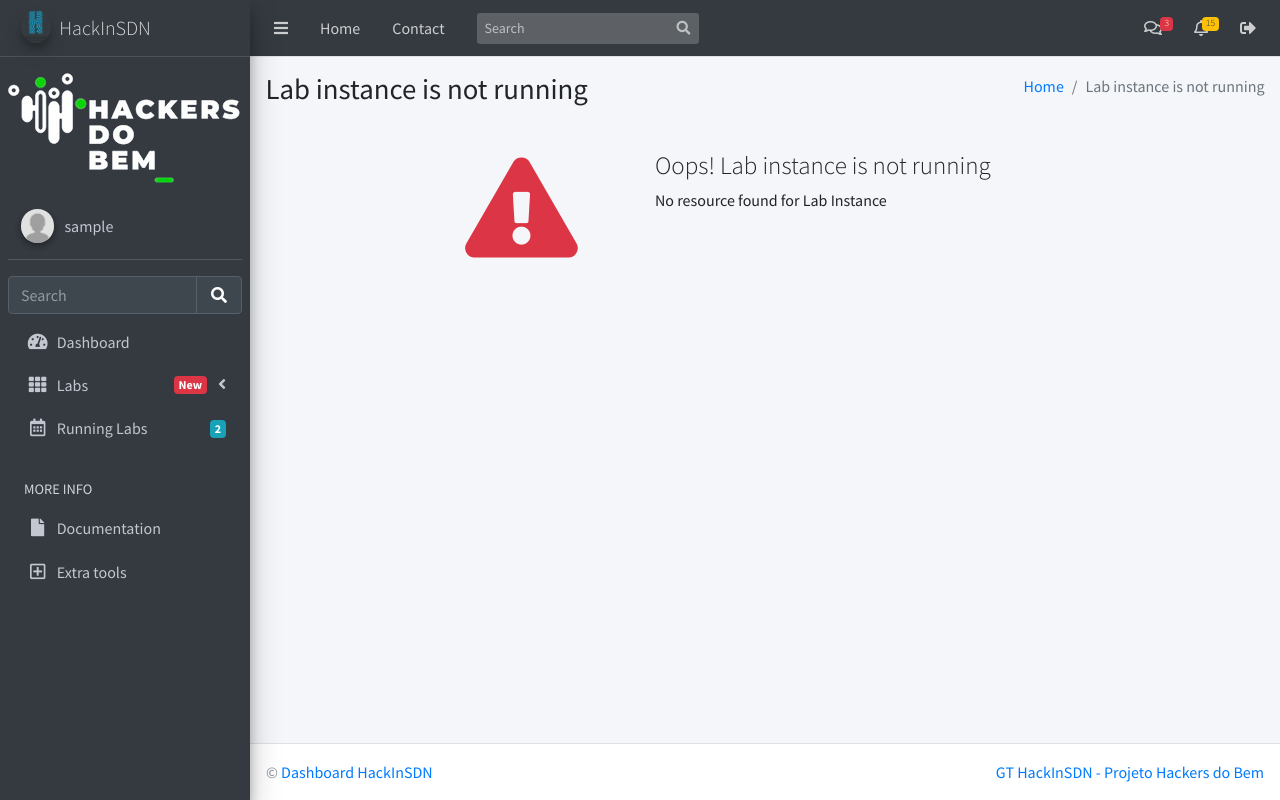
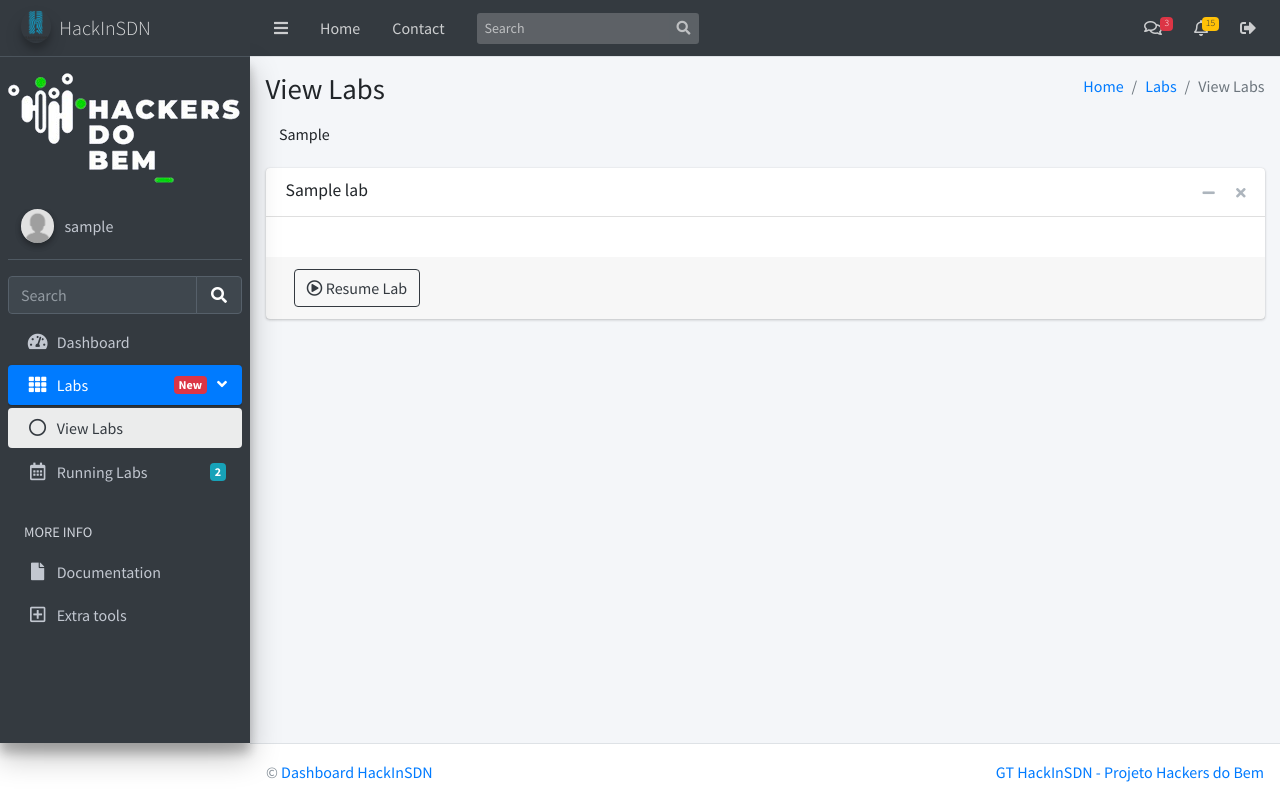
Before and after one commit to hackinsdn/dashboard, a Flask app: page /labs/view/1 in a window 1280 px wide. Run offline with Flask 3, Linux system fonts and the light colour scheme; a user stored in the database is signed in; tables that the repository leaves empty hold one stand-in row (values such as "Sample post"); style sheets or scripts are compiled from the project's sources; parts of the project's set-up code (start-up, migrations or seed data) failed here and were passed over; some libraries are stand-ins or nearby versions.

Commit message:
adding capability of viewing one lab and adding icons to view labs

```diff
--- a/apps/home/routes.py
+++ b/apps/home/routes.py
@@ -227,7 +227,7 @@ def edit_user(user_id=None):
         return render_template("pages/edit_user.html", msg_fail=msg, user=user, return_path=return_path)
 
 
-@blueprint.route('/labs/view/<lab_id>', methods=["GET"])
+@blueprint.route('/lab_instance/view/<lab_id>', methods=["GET"])
 @login_required
 def view_lab_instance(lab_id):
     if current_user.category == "user":
@@ -343,12 +343,16 @@ def view_users():
 
 
 @blueprint.route('/labs/view', methods=["GET"])
+@blueprint.route('/labs/view/<lab_id>', methods=["GET"])
 @login_required
-def view_labs():
+def view_labs(lab_id=None):
     if current_user.category == "user":
         return render_template('pages/waiting_approval.html')
-
-    labs = Labs.query.all()
+    labs = Labs.query.filter()
+    if lab_id:
+        labs = labs.filter(Labs.id == lab_id)
+    labs = labs.all()
+    print(lab_id, labs)
     lab_categories = {cat.id: cat for cat in LabCategories.query.all()}
     running_labs = {lab.lab_id: lab.id for lab in LabInstances.query.filter_by(user_id=current_user.id, active=True).all()}
     return render_template("pages/labs_view.html", labs=labs, lab_categories=lab_categories, running_labs=running_labs, segment="/labs/view")
--- a/apps/templates/pages/labs_view.html
+++ b/apps/templates/pages/labs_view.html
@@ -1,6 +1,6 @@
 {% extends "layouts/base.html" %}
 
-{% block title %} Intermediate Labs {% endblock %}
+{% block title %} View Labs {% endblock %}
 
 <!-- Element injected in the BODY element -->
 {% block body_class %} sidebar-mini layout-navbar-fixed {% endblock body_class %}
@@ -80,9 +80,12 @@
                 {%   set lab_id = lab.id %}
                 {%   set link_text = 'Start Lab' %}
                 {% endif %}
-                <a class="btn btn-primary mx-2" href="{{url_for(route, lab_id=lab_id)}}" role="button">{{link_text}}</a>
+                {% if labs|length > 1 %}
+                <a class="btn btn-outline-dark mx-2" href="{{url_for('home_blueprint.view_labs', lab_id=lab.id)}}" role="button"><i class="fas fa-eye"></i> View Lab</a>
+                {% endif %}
+                <a class="btn btn-outline-dark mx-2" href="{{url_for(route, lab_id=lab_id)}}" role="button"><i class="far fa-play-circle"></i> {{link_text}}</a>
                 {% if current_user.category == "admin" or current_user.category == "teacher" %}
-                <a class="btn btn-warning mx-2" href="{{url_for('home_blueprint.edit_lab', lab_id=lab.id)}}" role="button">Update Lab</a>
+                <a class="btn btn-outline-dark mx-2" href="{{url_for('home_blueprint.edit_lab', lab_id=lab.id)}}" role="button"><i class="fas fa-edit"></i> Update Lab</a>
                 {% endif %}
               </div>
               <!-- /.card-footer-->
```
